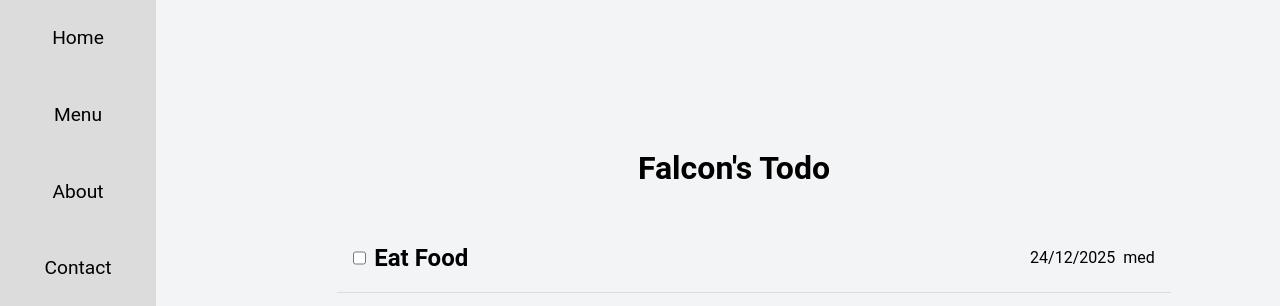
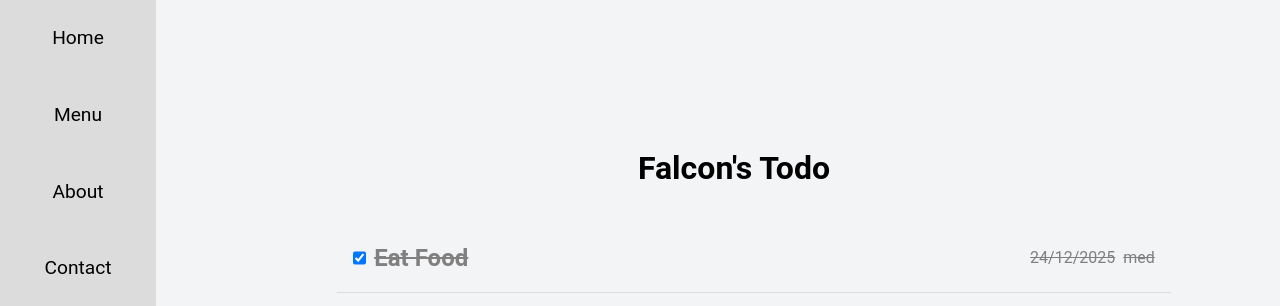
Before and after one commit to RubyFalcon/to-do-list, a website built with webpack: page src/template.html in a window 1280 px wide. Shown: the top 306 px of the page. Built offline with nearby package versions, Linux system fonts and the light colour scheme.

Commit message:
create checkbox display logic

```diff
--- a/src/components/taskCard.js
+++ b/src/components/taskCard.js
@@ -8,6 +8,15 @@ export default function taskCard(obj, num){
     checkbox.setAttribute("type", "checkbox");
     checkbox.setAttribute("name", "completed");
     checkbox.className = "checkbox";
+    if (obj.completed){
+        taskContainer.className = "task completed";
+        checkbox.checked = true;
+    }
+    else {
+        taskContainer.className = "task";
+        checkbox.checked =  false;
+    }
+
     const title = document.createElement("h2");
     firstList.append()
     console.log(`${obj.name} was added to our title`)
--- a/src/home.js
+++ b/src/home.js
@@ -15,7 +15,7 @@ export const  homePage = () => {
 
 
     let today = new Project("Today");
-    today.addTask(new Task({ name: "Eat Food", description: "time to eat some food", dueDate: "24/12/2025", priority:"med", project: "Today"}))
+    today.addTask(new Task({ name: "Eat Food", description: "time to eat some food", dueDate: "24/12/2025", priority:"med", project: "Today", completed: true}))
     today.addTask(new Task({ name: "Eat Pork", description: "time to eat some food", dueDate: "24/12/2025", priority:"med", project: "Today"}))
     today.addTask(new Task({ name: "Eat Wine", description: "time to eat some food", dueDate: "24/12/2025", priority:"med", project: "Today"}))
     today.addTask(new Task({ name: "Eat Mangarines", description: "time to eat some food", dueDate: "24/12/2025", priority:"med", project: "Today"}))
--- a/src/styles.css
+++ b/src/styles.css
@@ -167,6 +167,10 @@ li{
     background-color: var(--second-color);
   }
 
+  .completed {
+    color: gray;
+    text-decoration: line-through;
+  }
 
   @media (max-width: 500px) {
     .content {
```
